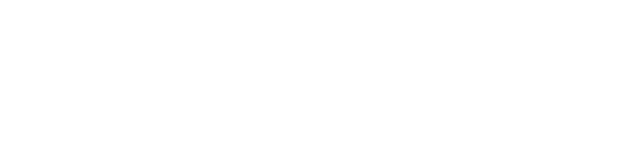
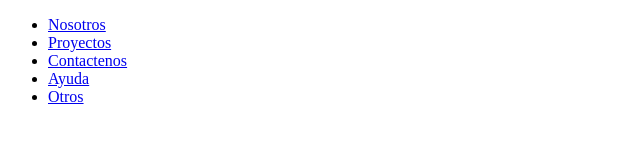
Before and after one commit to alsanza/portafolio, a plain HTML site: page index.html in a window 1280 px wide. Shown: the whole page, without its empty margins (0-640 px from the left). Drawn offline with Linux system fonts and the light colour scheme.

Commit message:
Estructura del navegador

```diff
--- a/index.html
+++ b/index.html
@@ -7,5 +7,20 @@
 </head>
 <body>
 
+    <header>
+        <nav class="nav">
+            <div class="logo">
+
+            </div>
+            <ul class="container-items">
+                <li class="item"><a href="#">Nosotros</a></li>
+                <li class="item"><a href="#">Proyectos</a></li>
+                <li class="item"><a href="#">Contactenos</a></li>
+                <li class="item"><a href="#">Ayuda</a></li>
+                <li class="item"><a href="#">Otros</a></li>
+            </ul>
+        </nav>
+    </header>
+
 </body>
 </html>
```
Also changed, not shown: 1 other file.
